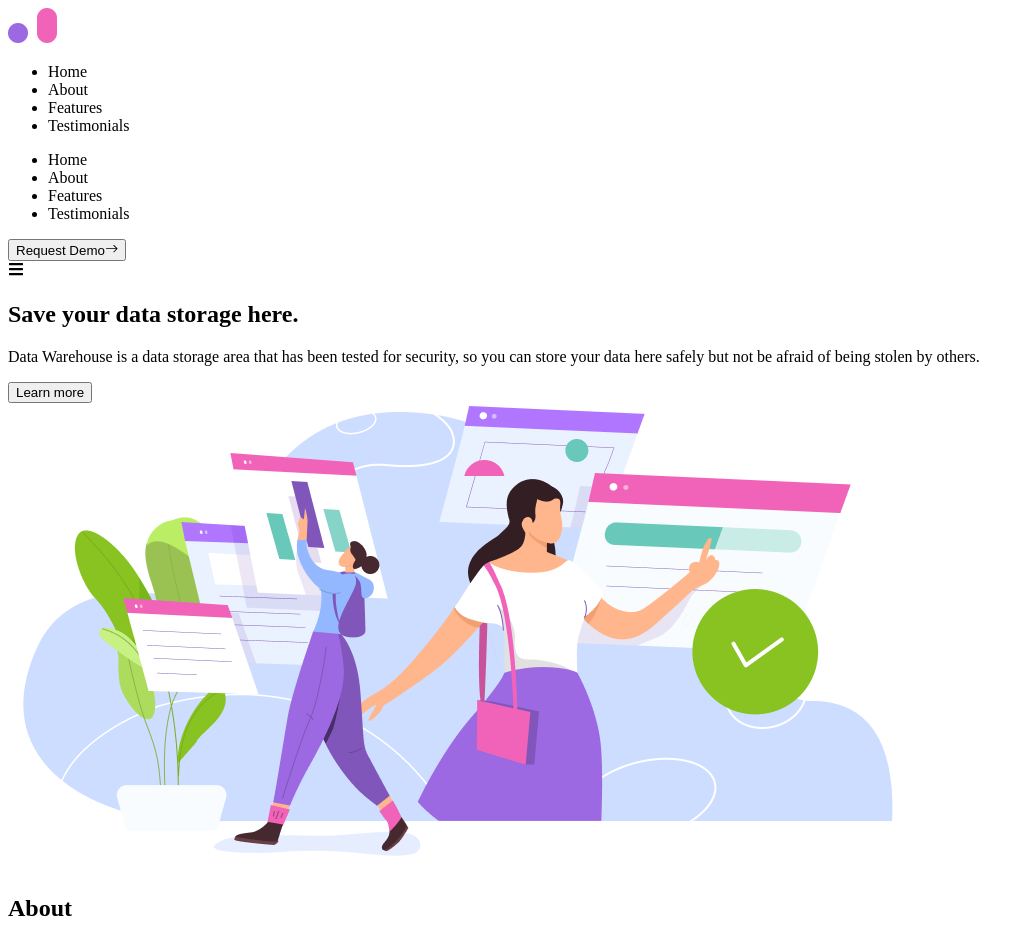
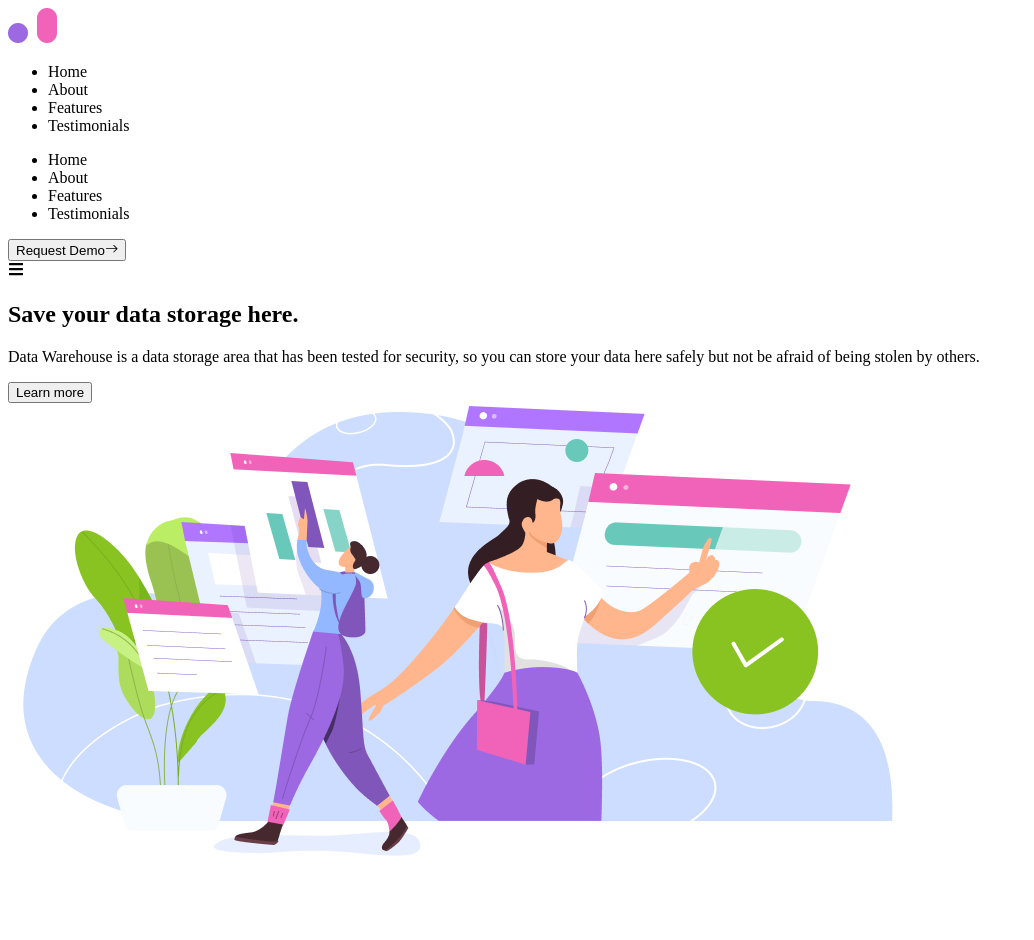
Before and after one commit to AhmedShaykh/Agency-Website, a React (Create React App) app: page / in a window 1280 px wide. Shown: the top 940 px of the page, without its empty margins (0-1034 px from the left). Built offline with nearby package versions, Linux system fonts and the light colour scheme.

Commit message:
Git Init

```diff
--- a/src/Components/About.js
+++ b/src/Components/About.js
@@ -7,23 +7,23 @@ const About = () => {
 
   return (
     <section name="about"
-      className='my-[30px] xl:mt-[100px] pt-8'
+      className='my-[30px] xl:mt-[100px]'
       data-aos='fade-up'
       data-aos-offset='350'
     >
       <div className='container mx-auto'>
 
-        <div className='text-center'>
+        {/* <div className='text-center'>
           <h2
-            className='h2 mb-6 xl:mb-12'
+            className='h2 mb-8 xl:mb-12'
             data-aos='fade-down'
             data-aos-delay='100'
           >
             {head}
           </h2>
-        </div>
+        </div> */}
 
-        <div className='bg-accent-secondary/[15%] rounded-[50px] min-h-[560px] px-12 pb-12 flex flex-col text-center xl:flex-row xl:items-center xl:text-left  xl:gap-x-[60px] xl:pb-0'>
+        <div className='bg-accent-secondary/[15%] rounded-[50px] min-h-[560px] px-12 mb-6 pb-12 flex flex-col text-center xl:flex-row xl:items-center xl:text-left  xl:gap-x-[60px] xl:pb-0'>
           <div className='flex-1' data-aos='zoom-in-left'>
             <img src={image} alt='' />
           </div>
--- a/src/Components/Hero.js
+++ b/src/Components/Hero.js
@@ -7,7 +7,7 @@ const Hero = () => {
   const { title, subtitle, btnText, image } = heroData;
 
   return (
-    <section name="home" className='lg:h-[900px] py-12'>
+    <section name="home" className='lg:h-[900px] py-12 mb-5'>
       <Header />
       <div className='container mx-auto h-full relative'>
         <div className='flex flex-col xl:flex-row items-center h-full md:py-24'>
```
